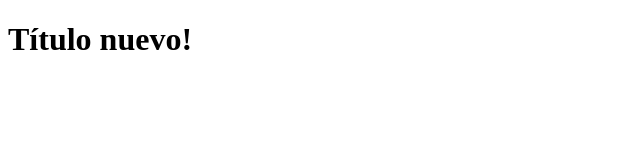
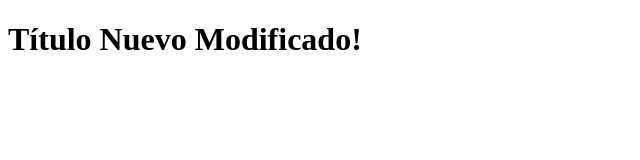
Before and after one commit to EstebanEscobar99/Markdown-format, a plain HTML site: page index.html in a window 1280 px wide. Shown: the whole page, without its empty margins (0-640 px from the left). Drawn offline with Linux system fonts and the light colour scheme.

Commit message:
Se modifico index nuevamente

```diff
--- a/index.html
+++ b/index.html
@@ -7,6 +7,6 @@
         <title>Demo Git</title>
     </head>
     <body>
-        <h1>Título nuevo!</h1>
+        <h1>Título Nuevo Modificado!</h1>
     </body>
 </html>
```
